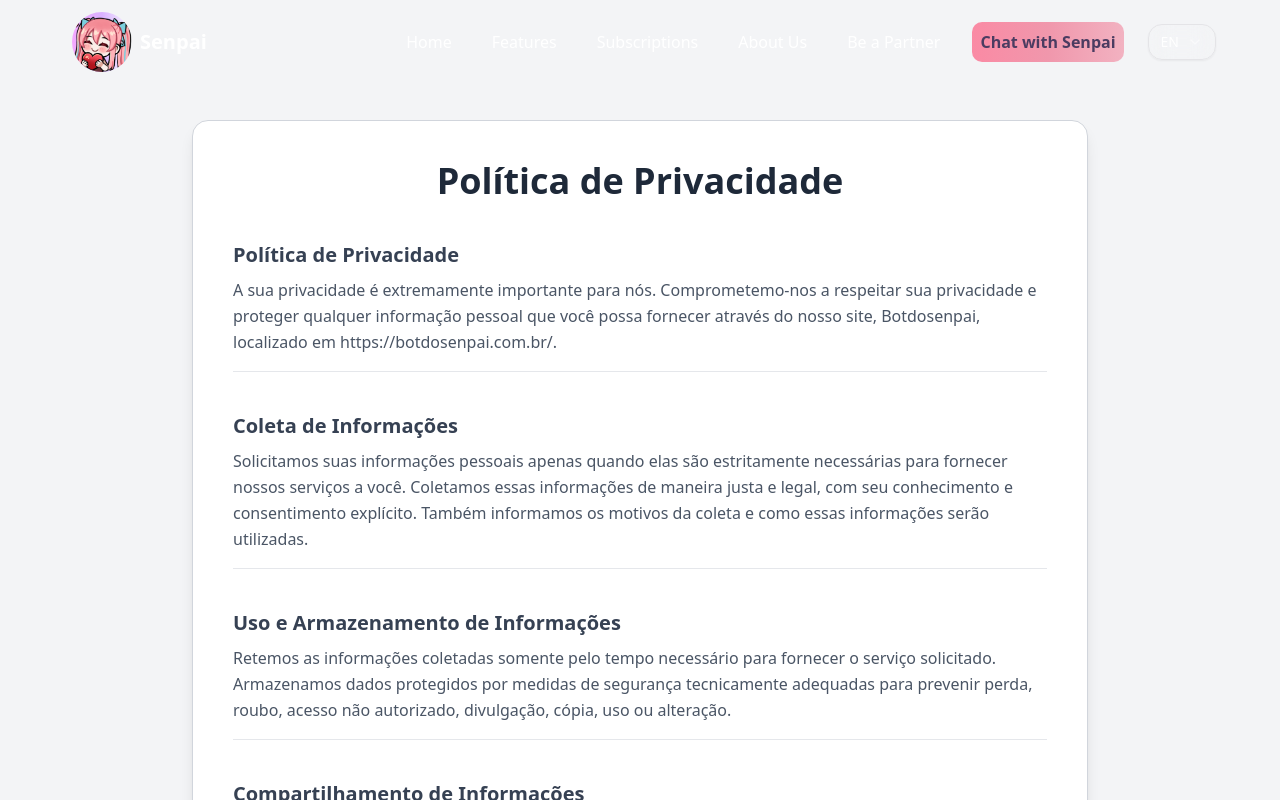
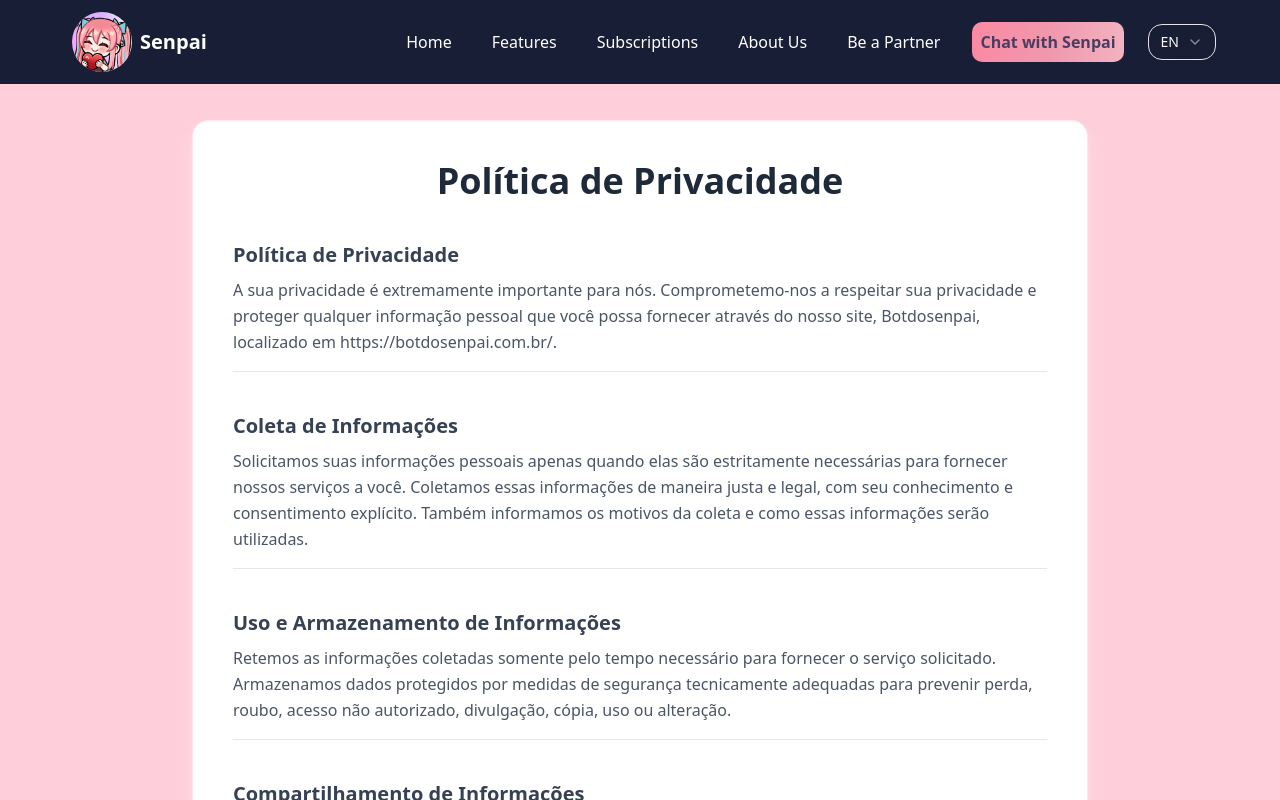
Before and after one commit to PedroMarques391/senpaiLP, a Next.js app: page /en/privacidade in a window 1280 px wide. Shown: the top 800 px of the page. Built offline with nearby package versions, Linux system fonts and the light colour scheme.

Commit message:
fix: fix redirect in logo and add target blank to /termo-de-uso and /privacidade.

```diff
--- a/src/app/[locale]/privacidade/page.tsx
+++ b/src/app/[locale]/privacidade/page.tsx
@@ -6,11 +6,10 @@ import Link from "next/link";
 const Privacy = (): React.JSX.Element => {
     return (
         <Layout
-            backgroundColor="bg-gray-100"
-            backgroundHeader="secondary-theme"
+            backgroundHeader="bg-secondary-theme"
         >
-            <main className="min-h-screen text-content-primary px-6 md:px-16 flex items-center justify-center pt-30">
-                <div className="max-w-4xl bg-white p-10 rounded-2xl shadow-lg border border-gray-300">
+            <main className="min-h-screen text-content-primary px-6 md:px-16 flex items-center justify-center pt-30 pb-20">
+                <div className="max-w-4xl bg-white p-10 rounded-2xl shadow-lg shadow-surface-card border border-surface-card">
                     <h1 className="text-3xl md:text-4xl font-bold text-center text-gray-800 mb-6">
                         Política de Privacidade
                     </h1>
--- a/src/app/[locale]/termo-de-uso/page.tsx
+++ b/src/app/[locale]/termo-de-uso/page.tsx
@@ -5,11 +5,10 @@ import Link from "next/link";
 const TermsOfUse = (): React.JSX.Element => {
     return (
         <Layout
-            backgroundColor="bg-gray-100"
             backgroundHeader="bg-secondary-theme"
         >
-            <main className="min-h-screen text-content-primary px-6 md:px-16 flex items-center justify-center pt-30">
-                <div className="max-w-4xl bg-white p-10 rounded-2xl shadow-lg border border-gray-300">
+            <main className="min-h-screen text-content-primary px-6 md:px-16 flex items-center justify-center pt-30 pb-20">
+                <div className="max-w-4xl bg-white p-10 rounded-2xl shadow-surface-card border border-surface-card">
                     <h1 className="text-3xl md:text-4xl font-bold text-center text-gray-800 mb-6">
                         Termos de Uso do Bot do Senpai
                     </h1>
--- a/src/components/layout/Hero.tsx
+++ b/src/components/layout/Hero.tsx
@@ -63,8 +63,8 @@ const Hero = (): React.JSX.Element => {
                             </Link>
                             <div className="text-content-inverse font-bold flex text-sm sm:text-xs md:text-sm gap-1 flex-wrap mx-auto lg:mx-0 text-center">
                                 {t.rich("disclaimer", {
-                                    terms: (chunks) => <Link href="/termo-de-uso" className="text-[#25D366] hover:underline">{chunks}</Link>,
-                                    privacy: (chunks) => <Link href="/privacidade" className="text-[#25D366] hover:underline">{chunks}</Link>
+                                    terms: (chunks) => <Link href="/termo-de-uso" target="_blank" className="text-[#25D366] hover:underline">{chunks}</Link>,
+                                    privacy: (chunks) => <Link href="/privacidade" target="_blank" className="text-[#25D366] hover:underline">{chunks}</Link>
                                 })}
 
                             </div>
--- a/src/components/shared/Logo.tsx
+++ b/src/components/shared/Logo.tsx
@@ -1,10 +1,12 @@
 import Image from "next/image";
 import senpai from "@/public/images/senpai/IconSenpai.png";
 import Link from "next/link";
+import { useLocale } from "next-intl";
 
 const Logo = (): React.JSX.Element => {
+    const locale = useLocale();
     return (
-        <Link onClick={() => window.scrollTo({ top: 0, behavior: "smooth" })} href="/" className="flex  justify-center items-center gap-2  ml-2">
+        <Link onClick={() => window.scrollTo({ top: 0, behavior: "smooth" })} href={`/${locale}`} className="flex  justify-center items-center gap-2  ml-2">
             <Image
                 src={senpai}
                 alt="Foto da Senpai - Logo"
```
